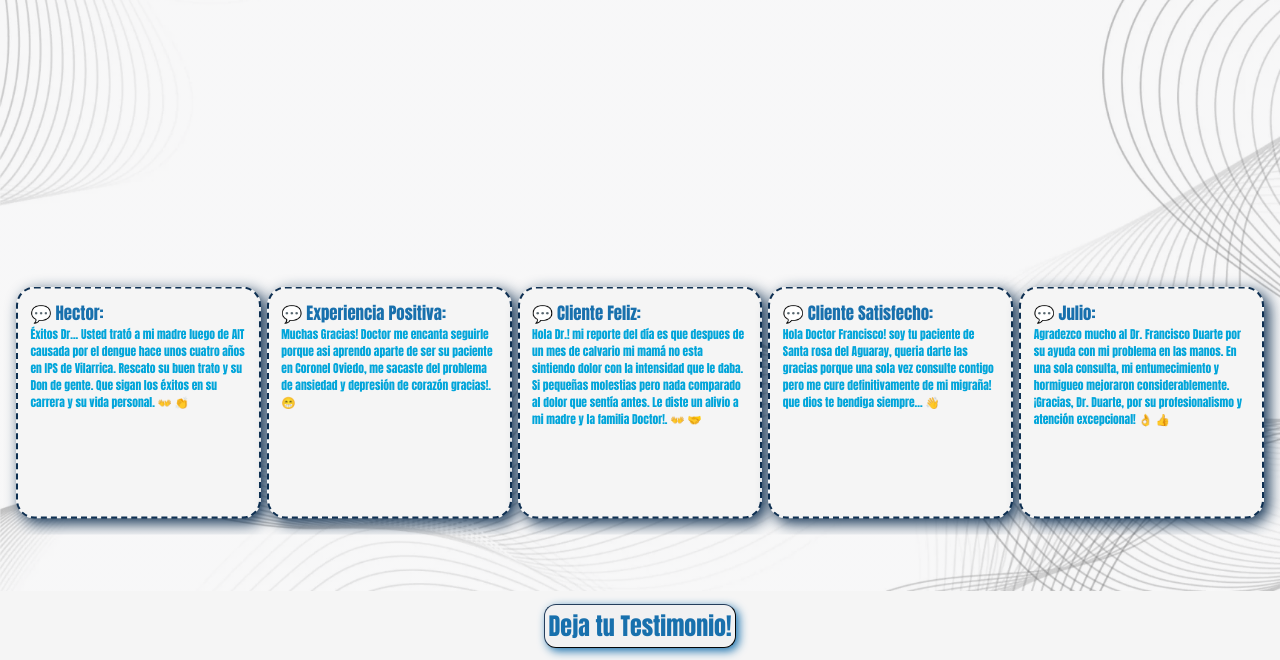
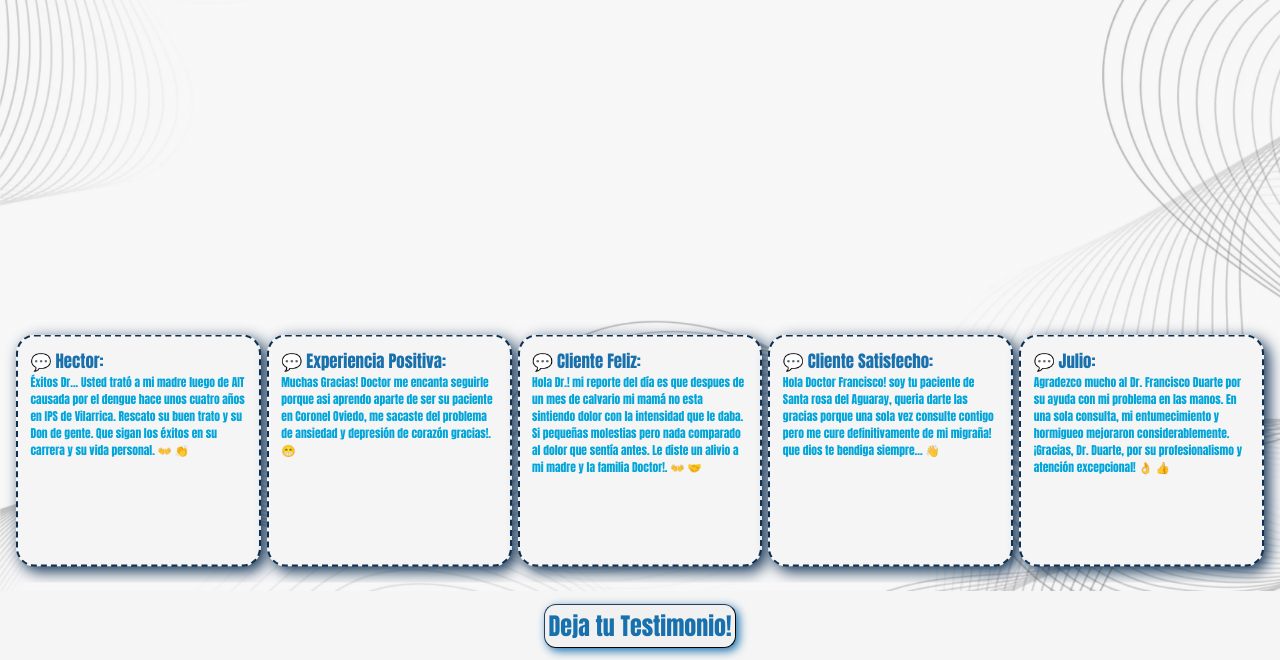
Before and after one commit to keranavca/drduarte, a plain HTML site: page index.html in a window 1280 px wide. Shown: the part 2798-3458 px from the top of the page. Drawn offline with Linux system fonts and the light colour scheme.

Commit message:
Update estilos.css

```diff
--- a/css/estilos.css
+++ b/css/estilos.css
@@ -1294,7 +1294,7 @@ transform: translateX(-50%);
     }
 
     .contenedor-testimonios {
-
+        top: 94%;
         width: 100%;
         height: 33%;
         padding: 1em;
```
